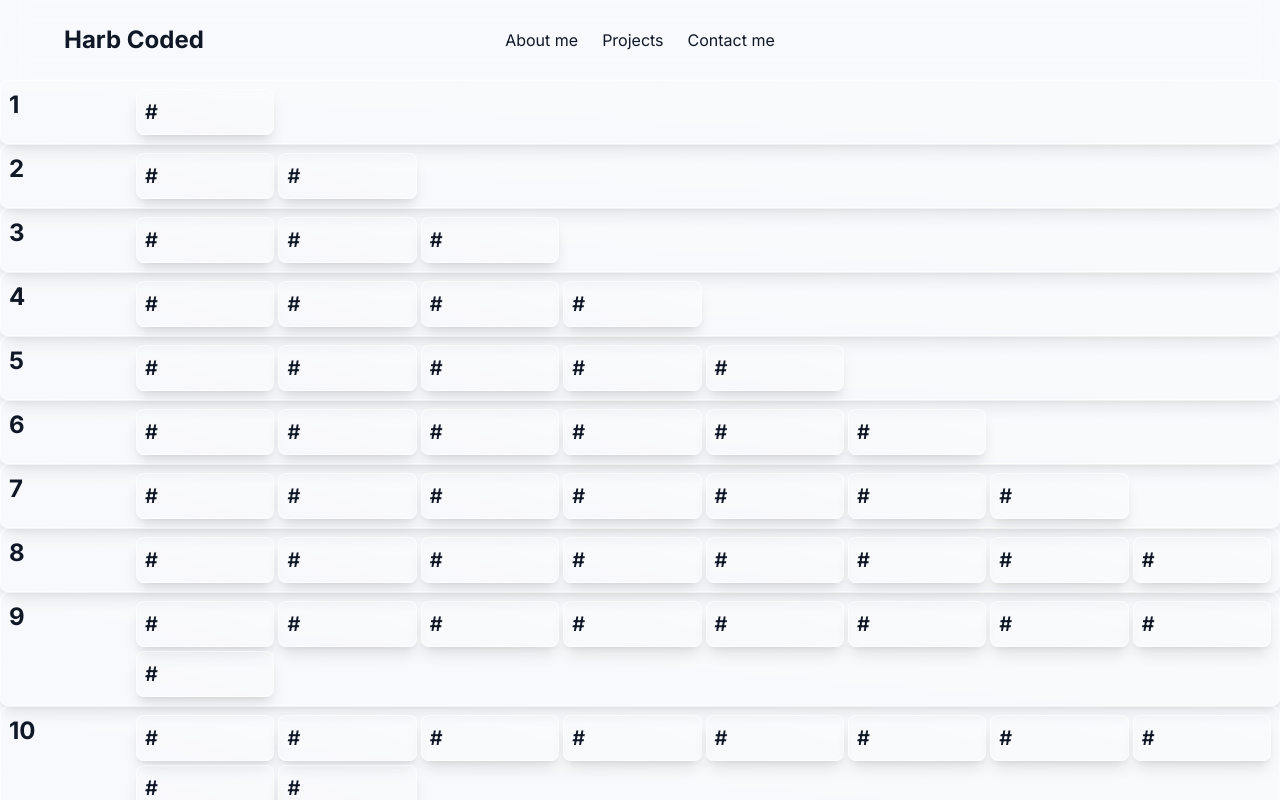
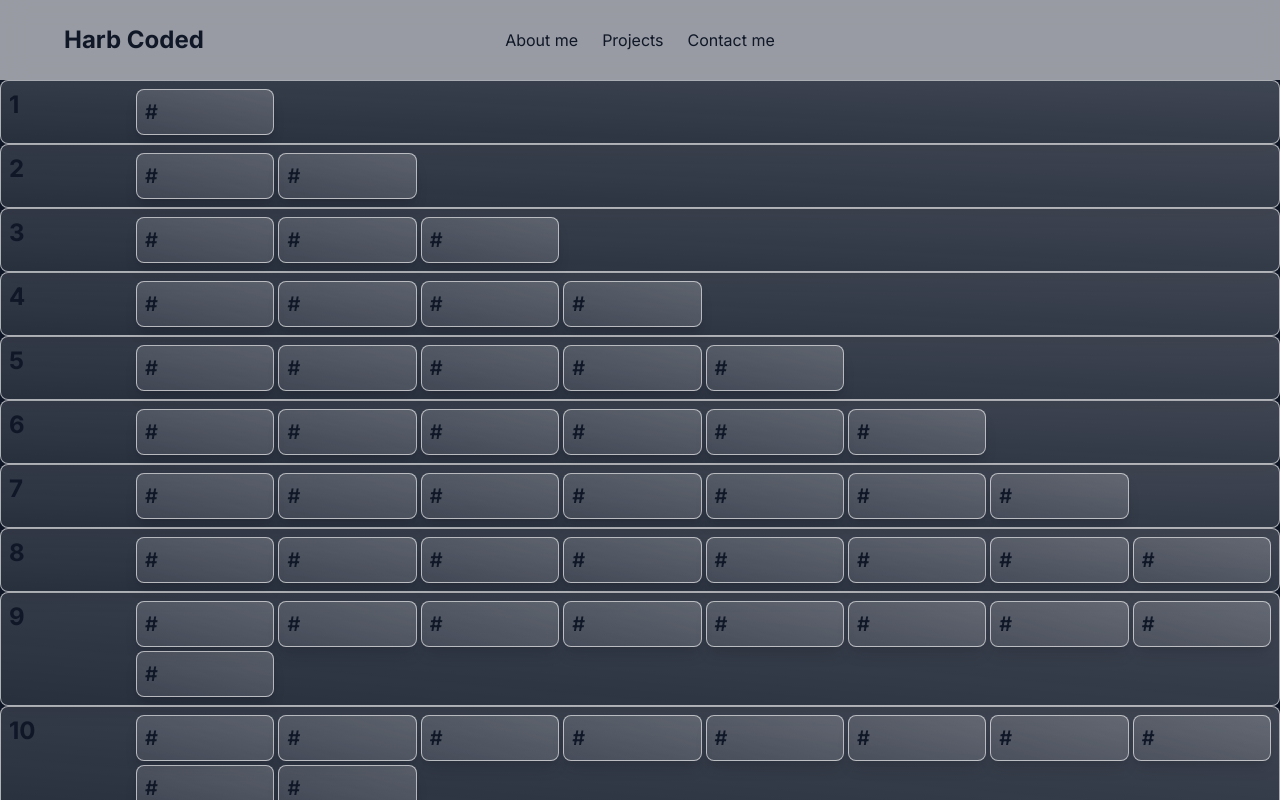
Before and after one commit to HarveyDangel/my-portfolio, a Next.js app: page /loop in a window 1280 px wide. Shown: the top 800 px of the page. Built offline with nearby package versions, Linux system fonts and the light colour scheme.

Commit message:
Enhance BackToTop component with framer-motion for animations, update Navbar styles for better visibility, and refine global styles for improved consistency

```diff
--- a/src/app/components/backtotop.tsx
+++ b/src/app/components/backtotop.tsx
@@ -1,5 +1,6 @@
 "use client";
 import { useEffect, useState } from "react";
+import { motion } from "framer-motion";
 
 export default function BackToTop() {
 	const [visible, setVisible] = useState(false);
@@ -21,13 +22,17 @@ export default function BackToTop() {
 	};
 
 	return (
-    <button
+		<motion.button
+			initial={{ opacity: 0, scale: 0.9 }}
+			whileInView={{ opacity: 1, scale: 1 }}
+			transition={{ duration: 0.1 }}
+			viewport={{ once: false }}
 			onClick={scrollToTop}
 			className={`fixed bottom-6 right-6 p-3 rounded-[8px] bg-gray-800 text-white shadow-lg hover:bg-amber-500 hover:ring hover:ring-white hover:shadow-amber-400 transition ${
 				visible ? "block" : "hidden"
 			}`}
 		>
 			↑
-    </button>
+		</motion.button>
 	);
 }
--- a/src/app/components/ui/navbar.tsx
+++ b/src/app/components/ui/navbar.tsx
@@ -85,7 +85,7 @@ export function Navbar() {
             isProjectPage={isProjectPage}
          />
 
-         <nav className="flex justify-between items-center backdrop-blur-md px-4 py-6 sticky top-0 z-50 max-w-8xl">
+         <nav className="flex justify-between items-center bg-gray-100/60 backdrop-blur-md px-4 py-6 sticky top-0 z-50 max-w-8xl">
             <div className="w-full max-w-6xl mx-auto grid grid-cols-5 items-center">
                <h1 className="col-span-4 text-[16px] font-bold md:text-2xl md:col-span-1">
                   <Link href="/">
--- a/src/app/globals.css
+++ b/src/app/globals.css
@@ -3,20 +3,20 @@
 :root {
   --background: #101828;
   --foreground: #F7F9FC;
-  --font-sans: var(--font-inter);
+  --font-sans: Inter, ui-sans-serif, system-ui, -apple-system, BlinkMacSystemFont, "Segoe UI", sans-serif;
 }
 
 @media (prefers-color-scheme: light) {
   :root {
     --background: #101828;
-    --foreground: #F7F9FC;
+    --foreground: #101828;
   }
 }
 
 body {
   background: var(--foreground);
   color: var(--background);
-  font-family: Inter;
+  font-family: var(--font-sans);
   overflow-x: hidden;
 
 }
--- a/src/app/layout.tsx
+++ b/src/app/layout.tsx
@@ -9,8 +9,9 @@ import { ProjectProvider } from './context/ProjectContext'
 import BackToTop from "./components/backtotop";
 
 const inter = Inter({
-	variable: "--font-inter",
-	subsets: ["latin"],
+  subsets: ['latin'],
+  display: 'swap',
+  variable: '--font-inter', // This allows us to use it in Tailwind
 });
 
 export const metadata: Metadata = {
@@ -26,14 +27,14 @@ export default function RootLayout({
 	children: React.ReactNode;
 }>) {
 	return (
-		<html lang="en" className="scroll-smooth">
-			<body className={`${inter} antialiased`}>
+		<html lang="en" className={`${inter.variable} scroll-smooth`}>
+			<body className="antialiased bg-gray-100/60">
         <ThemeProvider>
           <ProjectProvider>
-				<Navbar/>
+			<Navbar />
             {/* <Header/> */}
             {children}
-				<BackToTop />
+			<BackToTop />
           </ProjectProvider>
         </ThemeProvider>
       </body>
--- a/src/app/page.tsx
+++ b/src/app/page.tsx
@@ -11,7 +11,7 @@ import Hero from "./components/hero";
 export default function Home() {
 	return (
 		<>
-			<div className="flex flex-col w-full text-gray-900 bg-gray-100 place-self-center max-w-8xl">
+			<div className="flex flex-col w-full text-gray-900 bg-gray-100/60 place-self-center max-w-8xl">
 				<div className="h-full w-full mx-auto">
 					<Hero />
 					{/* QUICK INTRO */}
```
Lines whose indentation alone changed are shown as unchanged.
